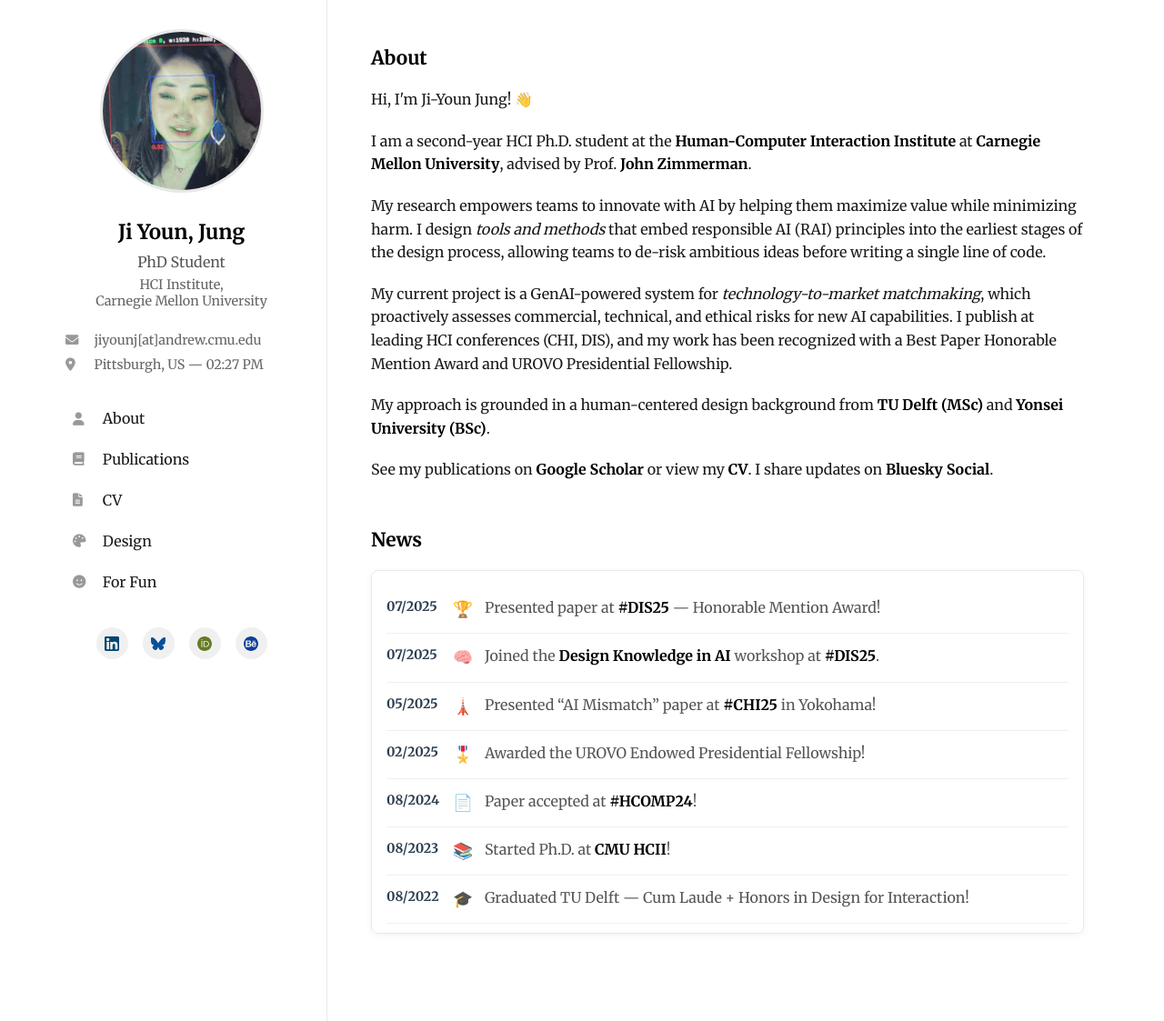
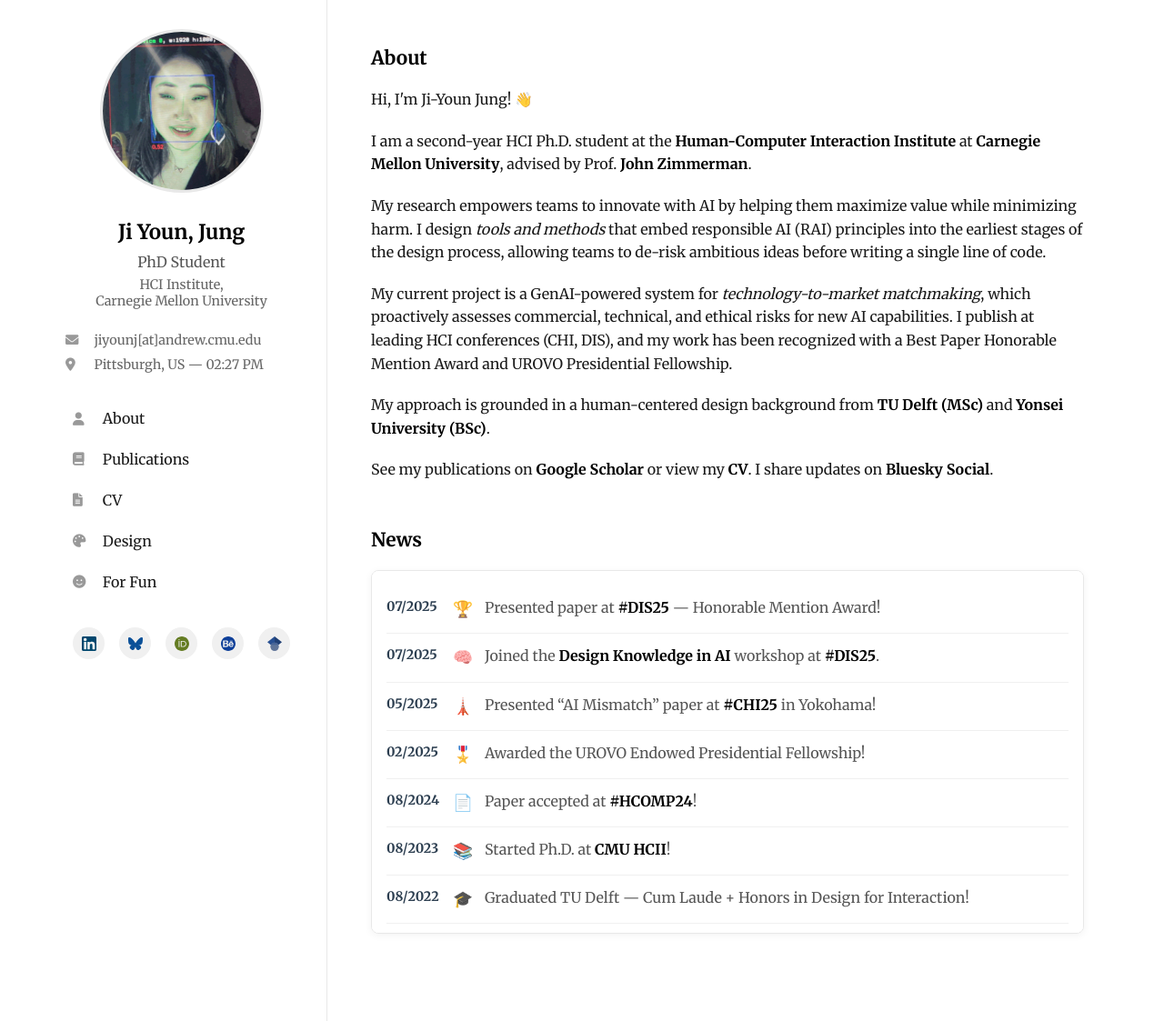
Before and after one commit to jiyoun-jung/jiyounjung, a Jekyll site: the page built from index.html, in a window 1280 px wide and 1123 px high. Shown: the whole window at 91% size. Built offline with Jekyll 4.4.1, drawn with Linux system fonts in a browser that asks for light colours; some web fonts are replaced.

Commit message:
Update SNS icons (Adding Google Scholar)

```diff
--- a/_includes/sidebar.html
+++ b/_includes/sidebar.html
@@ -35,8 +35,11 @@
       <a href="https://orcid.org/0000-0002-9896-1760" title="ORCID" target="_blank" rel="noopener noreferrer">
         <img src="{{ '/contents/icons/orcid.svg' | relative_url }}" alt="ORCID" class="social-icon-svg">
       </a>
-      <a href="https://www.behance.net/jiyounjung" title="Connect" target="_blank" rel="noopener noreferrer">
-        <img src="{{ '/contents/icons/behance.svg' | relative_url }}" alt="Connect" class="social-icon-svg">
+      <a href="https://www.behance.net/jiyounjung" title="Behance" target="_blank" rel="noopener noreferrer">
+        <img src="{{ '/contents/icons/behance.svg' | relative_url }}" alt="Behance" class="social-icon-svg">
+      </a>
+      <a href="https://scholar.google.com/citations?user=_FPdtQ8AAAAJ&hl=en&inst=3203679203499159833" title="Google Scholar" target="_blank" rel="noopener noreferrer">
+        <img src="{{ '/contents/icons/googlescholar.svg' | relative_url }}" alt="Google Scholar" class="social-icon-svg">
       </a>
     </div>
   </div>
```
Also changed, not shown: contents/icons/googlescholar.svg (added).
